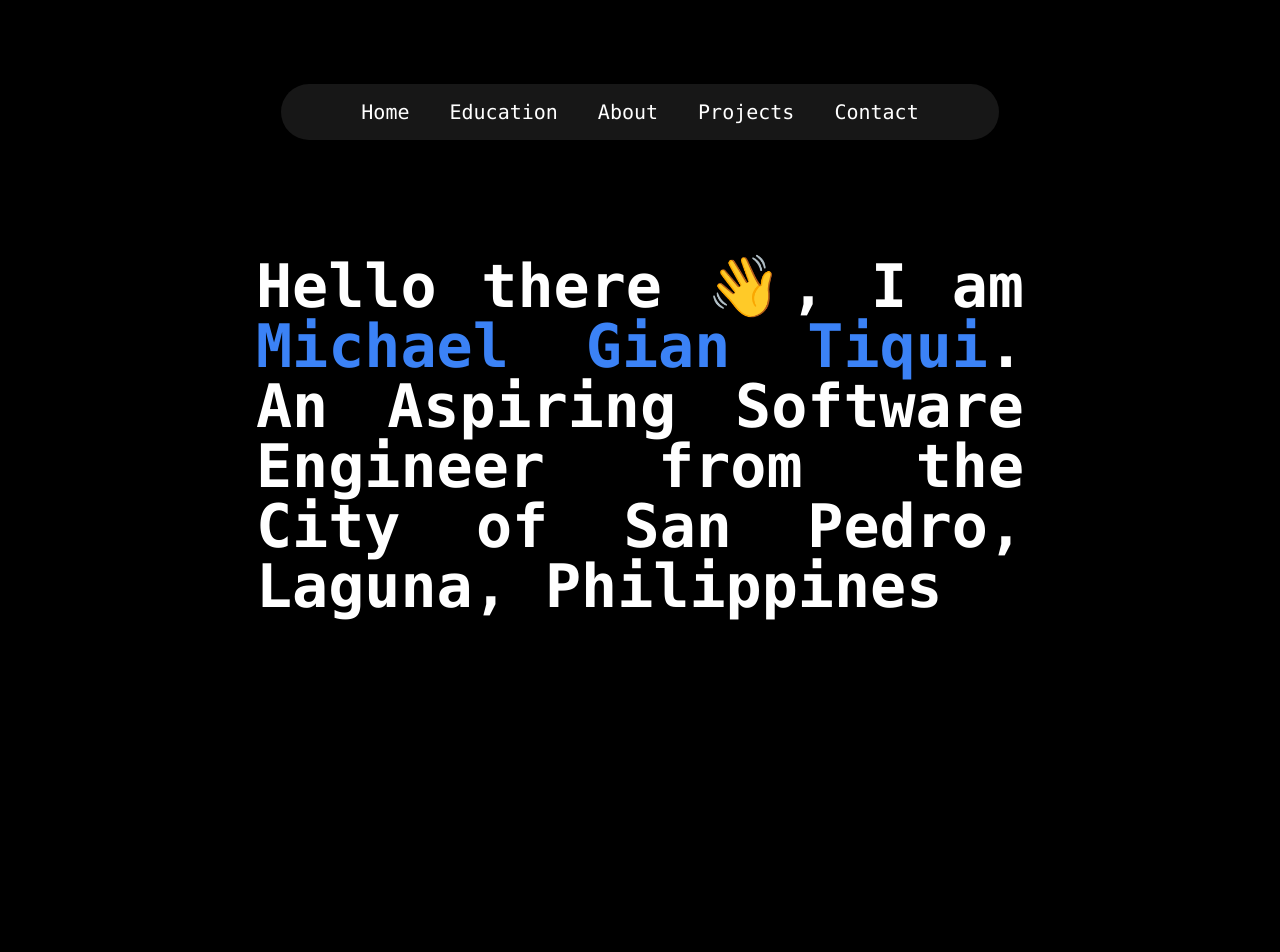
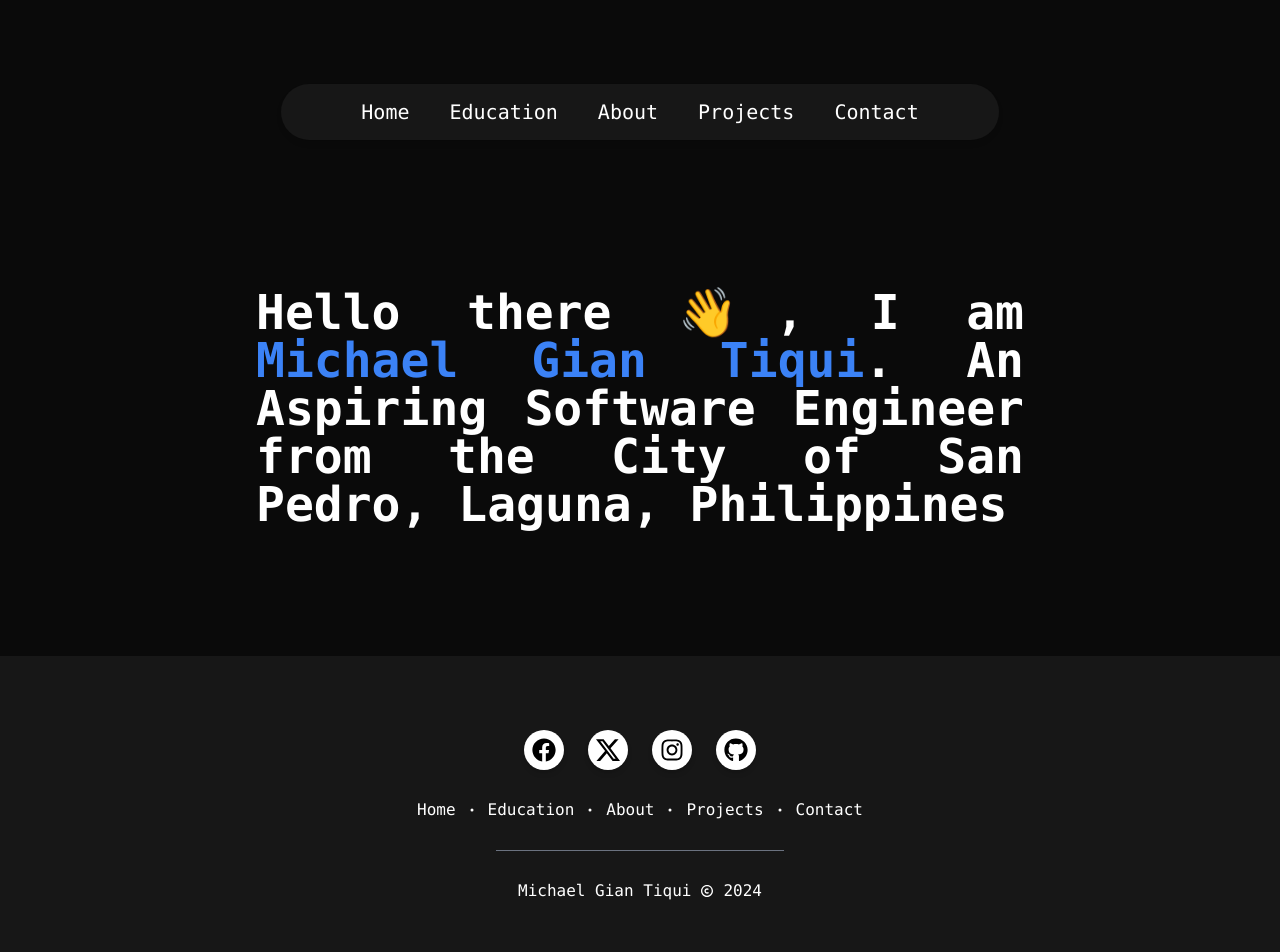
Before and after one commit to gian-tiqui/michael-gian-tiqui, a Next.js app: page / in a window 1280 px wide. Shown: the top 952 px of the page. Built offline with nearby package versions, Linux system fonts and the light colour scheme.

Commit message:
footer added

```diff
--- a/src/app/components/Motion/Motion.tsx
+++ /dev/null
@@ -1,24 +0,0 @@
-"use client";
-import React from "react";
-import { motion } from "framer-motion";
-
-const Motion = () => {
-  return (
-    <div>
-      <motion.div
-        className="h-52 w-52 bg-black"
-        animate={{
-          opacity: [0, 1],
-          rotate: [0, 360],
-        }}
-        transition={{
-          duration: 1.5,
-          ease: "easeInOut",
-          loop: Infinity,
-        }}
-      ></motion.div>
-    </div>
-  );
-};
-
-export default Motion;
--- a/src/app/components/Navigation/floating-navigator/FloatingNavigator.tsx
+++ b/src/app/components/Navigation/floating-navigator/FloatingNavigator.tsx
@@ -38,7 +38,7 @@ const FloatingNavigator = () => {
             initial={{ opacity: 0, scale: 0.001 }}
             animate={{ opacity: 1, scale: 1 }}
             exit={{ opacity: 0, scale: 0.001 }}
-            className={`fixed top-7 right-7 z-50 cursor-pointer rounded-full p-4 ${
+            className={`fixed top-7 right-7 z-50 cursor-pointer rounded-full p-4 shadow-md ${
               expanded ? "bg-black" : "bg-neutral-900"
             }`}
             onClick={handleExpand}
--- a/src/app/components/Navigation/navbar/Navbar.tsx
+++ b/src/app/components/Navigation/navbar/Navbar.tsx
@@ -26,7 +26,7 @@ const Navbar = () => {
       transition={{ duration: 0.3 }}
       className="hidden fixed top-0 left-0 w-full h-14 pt-14 md:flex md:justify-center"
     >
-      <div className="rounded-full bg-neutral-900 h-14 flex items-center justify-between gap-10 px-20">
+      <div className="rounded-full bg-neutral-900 h-14 flex items-center justify-between gap-10 px-20 shadow-md">
         {routesMapping.map((route, index) => (
           <Link
             className="font-mono text-white text-xl hover:underline"
--- /dev/null
+++ b/src/app/components/footer/Footer.tsx
@@ -0,0 +1,70 @@
+import React, { ReactNode } from "react";
+import IconContainer from "./components/IconContainer";
+import { FaFacebook, FaGithub, FaInstagram } from "react-icons/fa";
+import { BsDot, BsTwitterX } from "react-icons/bs";
+import Link from "next/link";
+import { routesMapping } from "@/app/utils/Routes";
+import { CgCopyright } from "react-icons/cg";
+
+interface IconsRouteInterface {
+  icon: ReactNode;
+  path: string;
+}
+
+const iconsMapping: IconsRouteInterface[] = [
+  {
+    icon: <FaFacebook className="h-6 w-auto" />,
+    path: "/",
+  },
+  {
+    icon: <BsTwitterX className="h-6 w-auto" />,
+    path: "/",
+  },
+  {
+    icon: <FaInstagram className="h-6 w-auto" />,
+    path: "/",
+  },
+  {
+    icon: <FaGithub className="h-6 w-auto" />,
+    path: "/",
+  },
+];
+
+const Footer = () => {
+  return (
+    <footer className="bg-neutral-900 h-80 grid place-items-center">
+      <div className="flex flex-col gap-7 items-center">
+        <div className="flex gap-6">
+          {iconsMapping.map((iconMap, index) => (
+            <Link href={iconMap.path} key={index}>
+              <IconContainer>{iconMap.icon}</IconContainer>
+            </Link>
+          ))}
+        </div>
+        <div className="flex gap-2 items-center">
+          {routesMapping.map((route, index) => (
+            <React.Fragment key={index}>
+              <Link
+                className="font-mono text-white text-md hover:underline"
+                href={route.path}
+              >
+                {route.name}
+              </Link>
+              {index + 1 !== routesMapping.length && (
+                <BsDot className="text-white" />
+              )}
+            </React.Fragment>
+          ))}
+        </div>
+        <hr className="border-t border-t-gray-500 w-72" />
+        <div className="flex gap-2 items-center">
+          <p className="text-white font-mono">Michael Gian Tiqui</p>
+          <CgCopyright className="text-white" />
+          <p className="text-white font-mono">2024</p>
+        </div>
+      </div>
+    </footer>
+  );
+};
+
+export default Footer;
--- /dev/null
+++ b/src/app/components/footer/components/IconContainer.tsx
@@ -0,0 +1,11 @@
+import React, { ReactNode } from "react";
+
+const IconContainer = ({ children }: { children: ReactNode }) => {
+  return (
+    <div className="rounded-full shadow-md p-2 bg-white cursor-pointer hover:bg-gray-300">
+      {children}
+    </div>
+  );
+};
+
+export default IconContainer;
--- a/src/app/layout.tsx
+++ b/src/app/layout.tsx
@@ -3,6 +3,7 @@ import { Inter } from "next/font/google";
 import Navbar from "./components/Navigation/navbar/Navbar";
 import FloatingNavigator from "./components/Navigation/floating-navigator/FloatingNavigator";
 import "./globals.css";
+import Footer from "./components/footer/Footer";
 
 const inter = Inter({ subsets: ["latin"] });
 
@@ -18,10 +19,11 @@ export default function RootLayout({
 }>) {
   return (
     <html lang="en">
-      <body className={`${inter.className} bg-black`}>
+      <body className={`${inter.className} bg-neutral-950`}>
         <Navbar />
         <FloatingNavigator />
         {children}
+        <Footer />
       </body>
     </html>
   );
--- a/src/app/page.tsx
+++ b/src/app/page.tsx
@@ -2,9 +2,9 @@ import React from "react";
 
 const Home = () => {
   return (
-    <div className="h-[1500px] px-10 pt-48 md:p-64">
+    <div className="px-10 pt-48 md:px-64 md:pt-72 md: pb-32">
       <div className="md:max-w-[950px] mx-auto">
-        <p className="text-3xl cursor-default font-mono md:text-6xl text-justify text-white font-extrabold leading-relaxed">
+        <p className="text-3xl cursor-default font-mono md:text-5xl text-justify text-white font-extrabold leading-relaxed">
           Hello there 👋, I am{" "}
           <span className="text-blue-500">Michael Gian Tiqui</span>. An Aspiring
           Software Engineer from the City of San Pedro, Laguna, Philippines
--- a/src/app/utils/Routes.ts
+++ b/src/app/utils/Routes.ts
@@ -1,3 +1,5 @@
+import { ReactNode } from "react";
+
 interface RoutesInterface {
   name: string;
   path: string;
```
